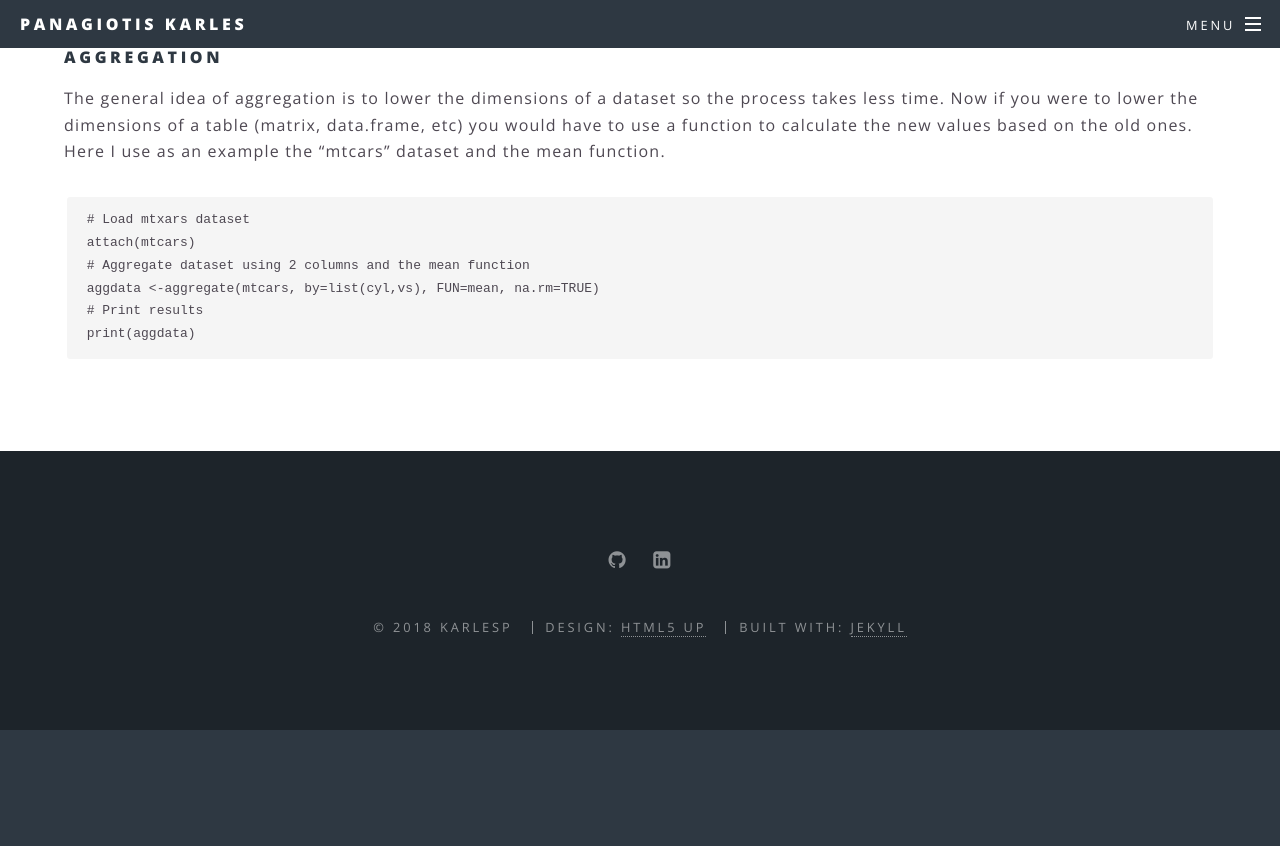
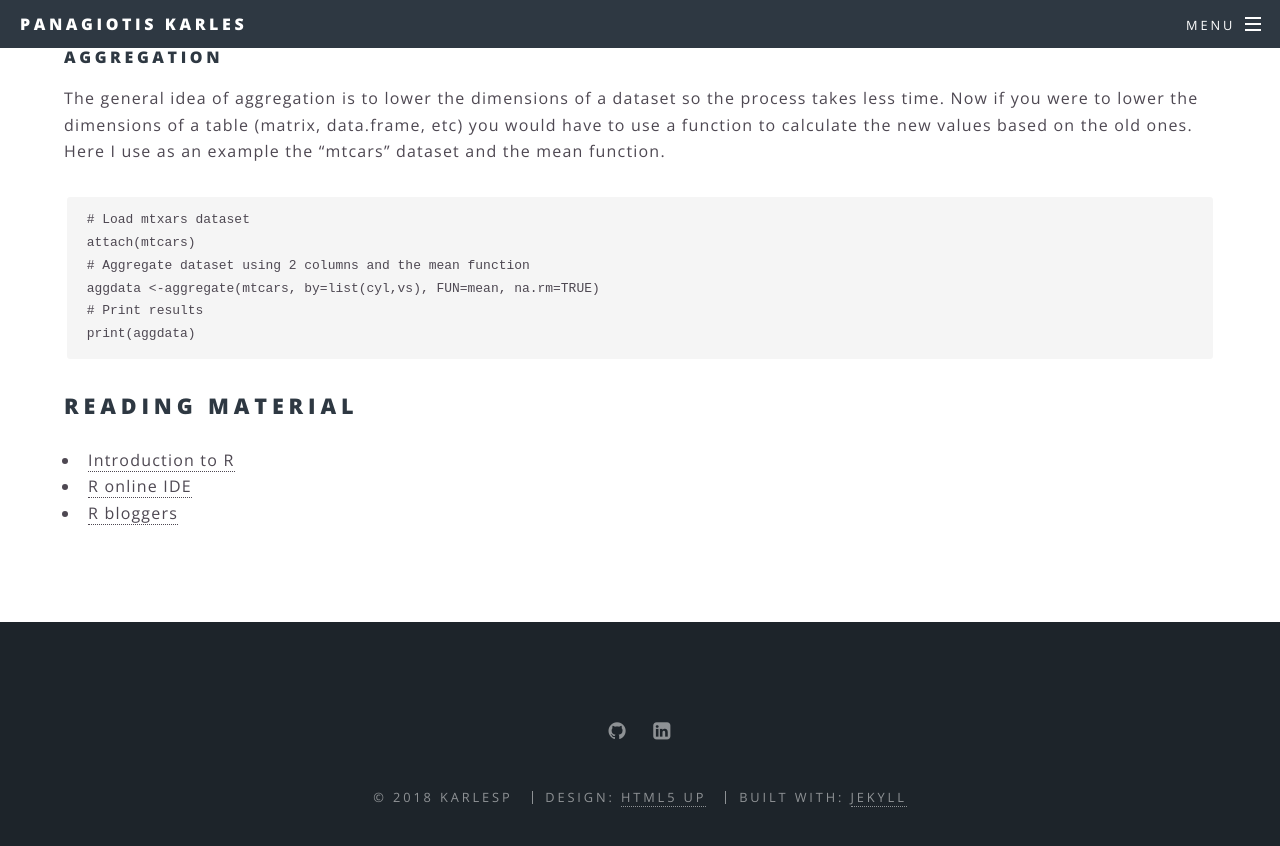
Before and after one commit to KarlesP/karlesp.github.io, a Jekyll site: the page built from languages/r_intro.md, in a window 1280 px wide and 900 px high, scrolled down 5497 px. Shown: the top 846 px of the window. Built offline with Jekyll 4.4.1, drawn with Linux system fonts in a browser that asks for light colours; before the commit the page ends 6227 px from its top, so only the background shows below that.

Commit message:
Update r_intro.md

````diff
--- a/languages/r_intro.md
+++ b/languages/r_intro.md
@@ -175,3 +175,7 @@ aggdata <-aggregate(mtcars, by=list(cyl,vs), FUN=mean, na.rm=TRUE)
 # Print results
 print(aggdata)
 ```
+## Reading Material
++ [Introduction to R](https://cran.r-project.org/doc/manuals/r-release/R-intro.pdf)
++ [R online IDE](http://rextester.com/l/r_online_compiler)
++ [R bloggers](https://www.r-bloggers.com/)
````
